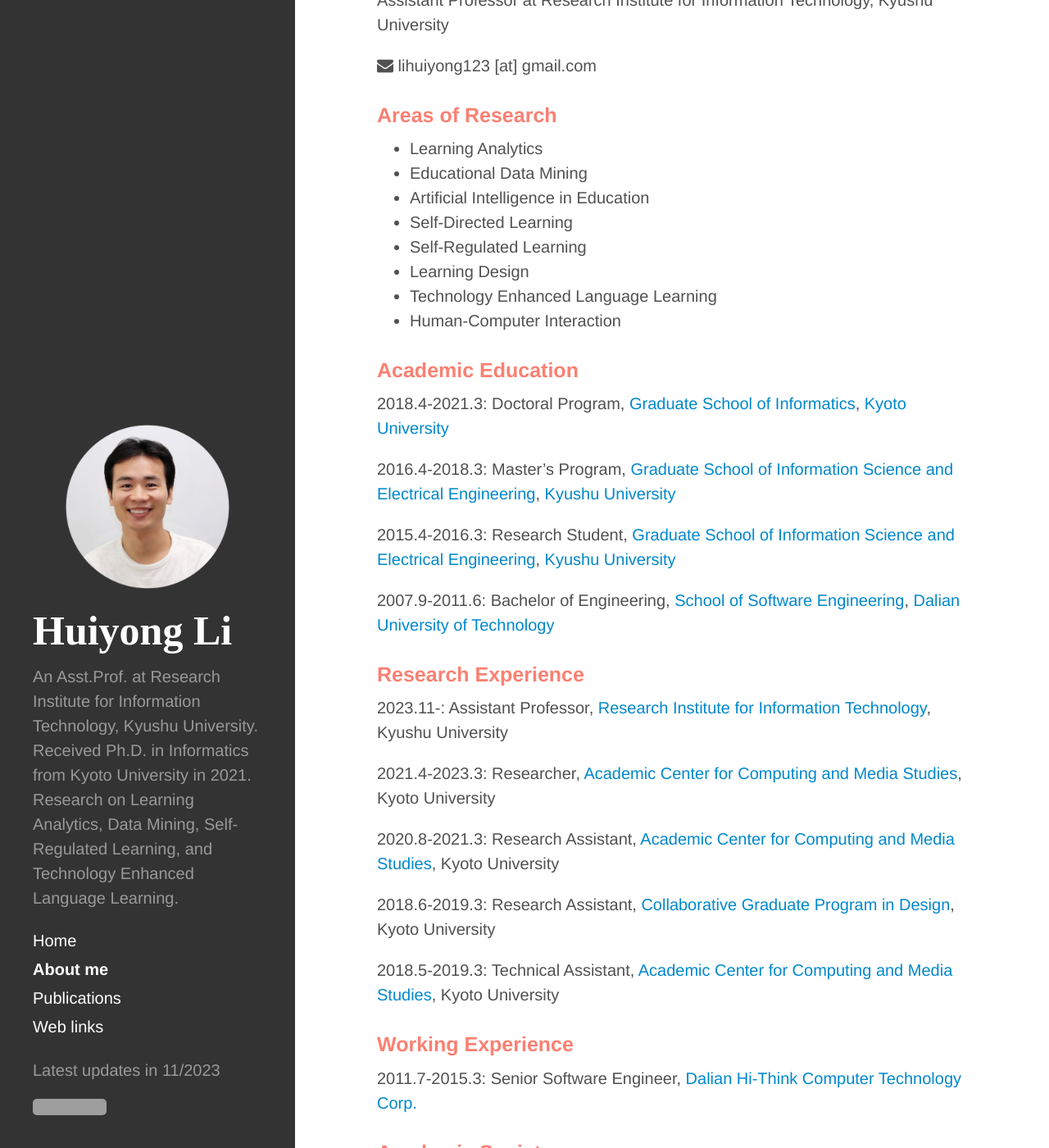
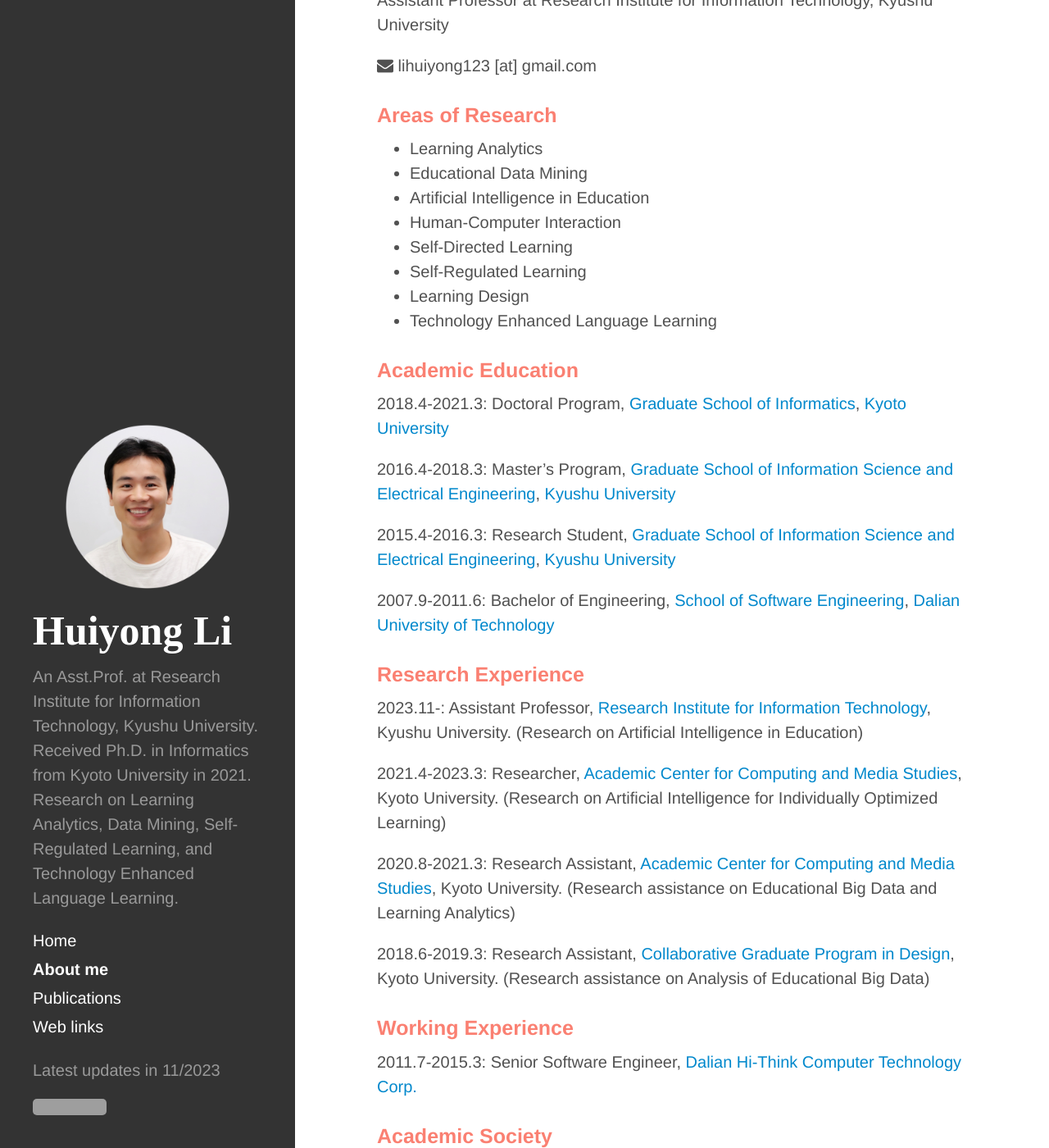
Before and after one commit to li-huiyong/li-huiyong.github.io, a Jekyll site: the page built from about-me.md, in a window 1280 px wide and 1400 px high, scrolled down 255 px. Shown: the whole window at 82% size. Built offline with Jekyll 4.4.1, drawn with Linux system fonts in a browser that asks for light colours; nearby versions of some CDN libraries; some web fonts are replaced; some of the changed text lies outside the part shown; grey boxes are pictures that could not be loaded.

Commit message:
Add RA research topics

```diff
--- a/about-me.md
+++ b/about-me.md
@@ -19,11 +19,11 @@
 * Learning Analytics
 * Educational Data Mining
 * Artificial Intelligence in Education
+* Human-Computer Interaction
 * Self-Directed Learning
 * Self-Regulated Learning
 * Learning Design
 * Technology Enhanced Language Learning
-* Human-Computer Interaction
 
 ### <span style="color: Salmon; ">Academic Education</span>
 2018.4-2021.3: Doctoral Program, [Graduate School of Informatics](http://www.i.kyoto-u.ac.jp/en/){:target="_blank"}, [Kyoto University](https://www.kyoto-u.ac.jp/en/){:target="_blank"}
@@ -35,15 +35,15 @@
 2007.9-2011.6: Bachelor of Engineering, [School of Software Engineering](http://ssdut.dlut.edu.cn/en.htm){:target="_blank"}, [Dalian University of Technology](http://en.dlut.edu.cn/){:target="_blank"}
 
 ### <span style="color: Salmon; ">Research Experience</span>
-2023.11-: Assistant Professor, [Research Institute for Information Technology](https://ri2t.kyushu-u.ac.jp/en/index-e.html){:target="_blank"}, Kyushu University
+2023.11-: Assistant Professor, [Research Institute for Information Technology](https://ri2t.kyushu-u.ac.jp/en/index-e.html){:target="_blank"}, Kyushu University. (Research on Artificial Intelligence in Education)
 
-2021.4-2023.3: Researcher, [Academic Center for Computing and Media Studies](http://www.media.kyoto-u.ac.jp/accms_web/en/){:target="_blank"}, Kyoto University
+2021.4-2023.3: Researcher, [Academic Center for Computing and Media Studies](http://www.media.kyoto-u.ac.jp/accms_web/en/){:target="_blank"}, Kyoto University. (Research on Artificial Intelligence for Individually Optimized Learning)
 
-2020.8-2021.3: Research Assistant, [Academic Center for Computing and Media Studies](http://www.media.kyoto-u.ac.jp/accms_web/en/){:target="_blank"}, Kyoto University
+2020.8-2021.3: Research Assistant, [Academic Center for Computing and Media Studies](http://www.media.kyoto-u.ac.jp/accms_web/en/){:target="_blank"}, Kyoto University. (Research assistance on Educational Big Data and Learning Analytics)
 
-2018.6-2019.3: Research Assistant, [Collaborative Graduate Program in Design](http://www.design.kyoto-u.ac.jp/education/overview/){:target="_blank"}, Kyoto University
+2018.6-2019.3: Research Assistant, [Collaborative Graduate Program in Design](http://www.design.kyoto-u.ac.jp/education/overview/){:target="_blank"}, Kyoto University. (Research assistance on Analysis of Educational Big Data)
 
-2018.5-2019.3: Technical Assistant, [Academic Center for Computing and Media Studies](http://www.media.kyoto-u.ac.jp/accms_web/en/){:target="_blank"}, Kyoto University
+<!--2018.5-2019.3: Technical Assistant, [Academic Center for Computing and Media Studies](http://www.media.kyoto-u.ac.jp/accms_web/en/){:target="_blank"}, Kyoto University-->
 
 ### <span style="color: Salmon; ">Working Experience</span>
 2011.7-2015.3: Senior Software Engineer, [Dalian Hi-Think Computer Technology Corp.](http://www.dhc.com.cn/?_l=en){:target="_blank"}
@@ -76,7 +76,9 @@
 ### <span style="color: Salmon; ">Teaching and Mentoring</span>
 2022.05: Guest Lecturer, Information Literacy Education and Learning Technology, National Taiwan University of Science and Technology
 
-2016.10-2018.3: Teaching Assistant, Information Science, Kyushu University
+2017.10-2018.2: Teaching Assistant, Interdisciplinary Collaborative Learning of Social Issues, Kyushu University
+
+2016.10-2018.2: Teaching Assistant, Information Science, Kyushu University
 
 2016.4-2017.3: International Student Supporter, Kyushu University
 
```
